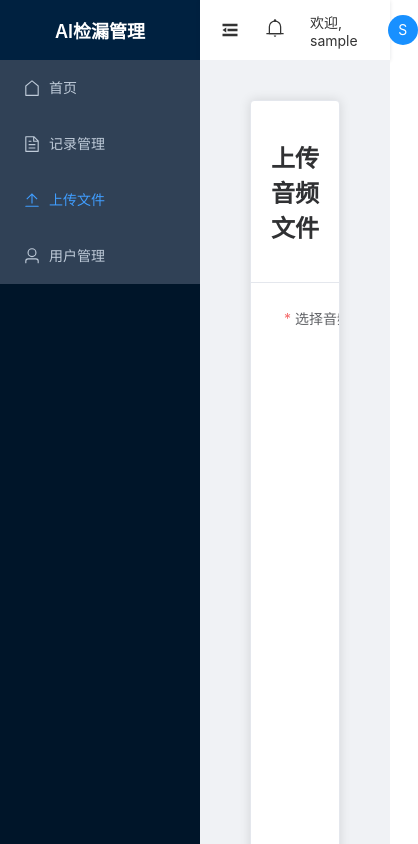
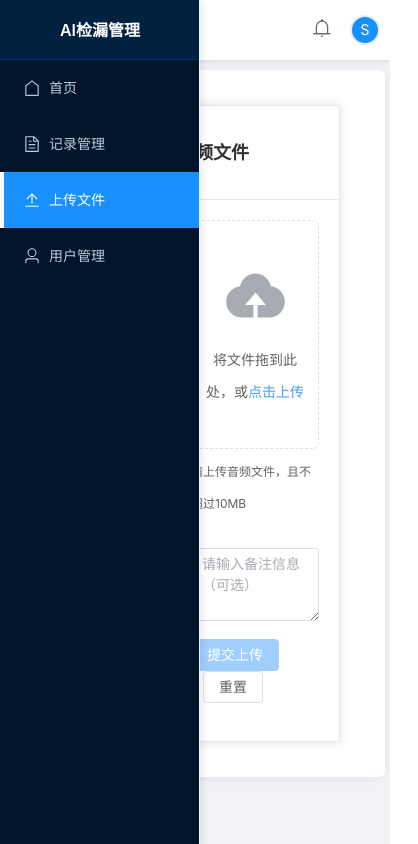
Before and after one commit to Lvshujun0918/AI_Water, a Vue app in the folder frontend/: page /upload in a window 390 px wide. Shown: the whole page, 418 px wide, since content can reach past the window. Built offline with nearby package versions, Linux system fonts and the light colour scheme; sample sign-in values are in the browser's storage.

Commit message:
Mod:提升样式

```diff
--- a/frontend/src/App.vue
+++ b/frontend/src/App.vue
@@ -23,6 +23,8 @@ export default {
 body {
   margin: 0;
   padding: 0;
+  font-size: 14px;
+  line-height: 1.5;
 }
 
 * {
@@ -38,21 +40,37 @@ body {
 ::-webkit-scrollbar-thumb {
   background-color: #c1c1c1;
   border-radius: 4px;
+  transition: background-color 0.3s;
+}
+
+::-webkit-scrollbar-thumb:hover {
+  background-color: #a8a8a8;
 }
 
 ::-webkit-scrollbar-track {
   background-color: #f1f1f1;
+  border-radius: 4px;
 }
 
 /* Element Plus 组件样式覆盖 */
 .el-card {
-  border-radius: 4px;
+  border-radius: 8px;
   border: 1px solid #e1e1e1;
   box-shadow: 0 2px 12px 0 rgba(0, 0, 0, 0.1);
+  transition: all 0.3s ease;
+}
+
+.el-card:hover {
+  box-shadow: 0 4px 20px 0 rgba(0, 0, 0, 0.12);
 }
 
 .el-button {
   border-radius: 4px;
+  transition: all 0.2s ease;
+}
+
+.el-button:hover {
+  transform: translateY(-1px);
 }
 
 .el-input__wrapper {
@@ -65,10 +83,34 @@ body {
 
 .el-table {
   background-color: #fff;
+  border-radius: 4px;
+  overflow: hidden;
 }
 
 .el-table th {
   background-color: #fafafa;
+}
+
+.el-table .el-table__row:hover {
+  background-color: #f5f7fa;
+}
+
+/* 页面标题样式 */
+.page-title {
+  font-size: 20px;
+  font-weight: 600;
+  color: #303133;
+  margin-bottom: 20px;
+  padding-bottom: 15px;
+  border-bottom: 1px solid #ebeef5;
+}
+
+/* 卡片标题样式 */
+.card-title {
+  font-size: 16px;
+  font-weight: 600;
+  color: #303133;
+  margin-bottom: 15px;
 }
 
 /* 响应式设计 */
@@ -76,5 +118,32 @@ body {
   .el-card {
     margin: 0 10px;
   }
+
+  body {
+    font-size: 13px;
+  }
+
+  .page-title {
+    font-size: 18px;
+    margin-bottom: 15px;
+    padding-bottom: 12px;
+  }
+}
+
+@media (max-width: 480px) {
+  body {
+    font-size: 12px;
+  }
+
+  .page-title {
+    font-size: 16px;
+    margin-bottom: 12px;
+    padding-bottom: 10px;
+  }
+
+  .card-title {
+    font-size: 14px;
+    margin-bottom: 12px;
+  }
 }
 </style>
--- a/frontend/src/components/Layout.vue
+++ b/frontend/src/components/Layout.vue
@@ -9,7 +9,7 @@
       <el-menu
         :default-active="activeMenu"
         class="layout-menu"
-        background-color="#304156"
+        background-color="#001529"
         text-color="#bfcbd9"
         active-text-color="#409eff"
         :collapse="isCollapse"
@@ -50,7 +50,7 @@
           <!-- 通知图标 -->
           <el-popover
             placement="bottom"
-            :width="300"
+            :width="320"
             trigger="click"
             @show="markNotificationsAsRead"
           >
@@ -101,8 +101,14 @@
             <el-avatar class="user-avatar" :size="30">{{ user.username ? user.username.charAt(0).toUpperCase() : 'U' }}</el-avatar>
             <template #dropdown>
               <el-dropdown-menu>
-                <el-dropdown-item command="profile">个人资料</el-dropdown-item>
-                <el-dropdown-item divided command="logout">退出登录</el-dropdown-item>
+                <el-dropdown-item command="profile">
+                  <el-icon><User /></el-icon>
+                  个人资料
+                </el-dropdown-item>
+                <el-dropdown-item divided command="logout">
+                  <el-icon><SwitchButton /></el-icon>
+                  退出登录
+                </el-dropdown-item>
               </el-dropdown-menu>
             </template>
           </el-dropdown>
@@ -111,14 +117,16 @@
 
       <!-- 主要内容 -->
       <el-main class="layout-main">
-        <slot></slot>
+        <div class="layout-main-content">
+          <slot></slot>
+        </div>
       </el-main>
     </el-container>
   </el-container>
 </template>
 
 <script>
-import { House, Document, Upload, User, Expand, Fold, Bell } from '@element-plus/icons-vue'
+import { House, Document, Upload, User, Expand, Fold, Bell, SwitchButton } from '@element-plus/icons-vue'
 import { apiClient } from '../config/api'
 
 export default {
@@ -130,7 +138,8 @@ export default {
     User,
     Expand,
     Fold,
-    Bell
+    Bell,
+    SwitchButton
   },
   props: {
     user: {
@@ -388,6 +397,18 @@ export default {
   color: #fff;
   transition: width 0.3s ease;
   box-shadow: 2px 0 8px rgba(29, 35, 41, 0.1);
+  position: relative;
+  z-index: 100;
+}
+
+.layout-aside::after {
+  content: '';
+  position: absolute;
+  top: 0;
+  right: 0;
+  bottom: 0;
+  width: 1px;
+  background-color: #f0f2f5;
 }
 
 .logo {
@@ -398,17 +419,72 @@ export default {
   background-color: #002140;
   color: #fff;
   overflow: hidden;
+  transition: all 0.3s ease;
+  position: relative;
+}
+
+.logo::after {
+  content: '';
+  position: absolute;
+  bottom: 0;
+  left: 0;
+  right: 0;
+  height: 1px;
+  background-color: #003366;
 }
 
 .logo h2 {
   margin: 0;
   font-weight: 600;
   font-size: 18px;
+  white-space: nowrap;
+  transition: opacity 0.3s ease;
 }
 
 /* 菜单样式 */
 .layout-menu {
   border: none;
+  transition: all 0.3s ease;
+  height: calc(100vh - 60px);
+  overflow-y: auto;
+}
+
+.layout-menu::-webkit-scrollbar {
+  width: 6px;
+}
+
+.layout-menu::-webkit-scrollbar-thumb {
+  background-color: rgba(255, 255, 255, 0.2);
+  border-radius: 3px;
+}
+
+.layout-menu::-webkit-scrollbar-track {
+  background-color: transparent;
+}
+
+.layout-menu .el-menu-item {
+  transition: all 0.3s ease;
+}
+
+.layout-menu .el-menu-item:hover {
+  background-color: #1890ff !important;
+  color: #ffffff !important;
+}
+
+.layout-menu .el-menu-item.is-active {
+  background-color: #1890ff !important;
+  color: #ffffff !important;
+  position: relative;
+}
+
+.layout-menu .el-menu-item.is-active::before {
+  content: '';
+  position: absolute;
+  top: 0;
+  left: 0;
+  bottom: 0;
+  width: 4px;
+  background-color: #ffffff;
 }
 
 /* 头部样式 */
@@ -419,6 +495,9 @@ export default {
   background-color: #fff;
   box-shadow: 0 1px 4px rgba(0, 21, 41, 0.12);
   padding: 0 20px;
+  height: 60px;
+  z-index: 10;
+  transition: all 0.3s ease;
 }
 
 .header-left {
@@ -430,6 +509,16 @@ export default {
   font-size: 20px;
   cursor: pointer;
   margin-right: 20px;
+  transition: transform 0.2s ease;
+  color: #666;
+  padding: 5px;
+  border-radius: 4px;
+}
+
+.menu-toggle:hover {
+  transform: scale(1.1);
+  color: #1890ff;
+  background-color: #f0f2f5;
 }
 
 .header-right {
@@ -441,22 +530,37 @@ export default {
 .notification-icon {
   cursor: pointer;
   padding: 5px;
+  font-size: 18px;
+  position: relative;
+  transition: color 0.3s;
+  color: #666;
+  border-radius: 4px;
+  padding: 8px;
 }
 
 .notification-icon:hover {
   color: #1890ff;
+  background-color: #f0f2f5;
 }
 
 .user-name {
   margin-right: 10px;
   font-size: 14px;
   color: #333;
+  font-weight: 500;
 }
 
 .user-avatar {
   background-color: #1890ff;
   color: white;
   cursor: pointer;
+  transition: all 0.3s;
+  border: 2px solid #e1f0ff;
+}
+
+.user-avatar:hover {
+  transform: scale(1.05);
+  box-shadow: 0 0 8px rgba(24, 144, 255, 0.4);
 }
 
 /* 通知面板样式 */
@@ -468,9 +572,10 @@ export default {
   display: flex;
   justify-content: space-between;
   align-items: center;
-  padding: 10px 15px;
+  padding: 12px 15px;
   border-bottom: 1px solid #eee;
-  font-weight: bold;
+  font-weight: 600;
+  background-color: #fafafa;
 }
 
 .notification-list {
@@ -482,7 +587,8 @@ export default {
   padding: 12px 15px;
   border-bottom: 1px solid #f0f0f0;
   cursor: pointer;
-  transition: background-color 0.2s;
+  transition: all 0.2s;
+  position: relative;
 }
 
 .notification-item:hover {
@@ -491,6 +597,7 @@ export default {
 
 .notification-item.unread {
   background-color: #e6f7ff;
+  border-left: 3px solid #1890ff;
 }
 
 .notification-title {
@@ -502,6 +609,7 @@ export default {
 .notification-time {
   font-size: 12px;
   color: #999;
+  margin-top: 5px;
 }
 
 .notification-content {
@@ -516,17 +624,92 @@ export default {
   margin-top: 10px;
 }
 
+.no-notifications {
+  text-align: center;
+  padding: 30px 0;
+  color: #999;
+}
+
 /* 主内容区域样式 */
 .layout-main {
   background-color: #f0f2f5;
   padding: 20px;
+  transition: padding 0.3s;
+  overflow-y: auto;
 }
 
 .layout-main-content {
   background: #fff;
   padding: 24px;
-  border-radius: 4px;
-  box-shadow: 0 2px 12px 0 rgba(0, 0, 0, 0.1);
-  min-height: calc(100vh - 100px);
+  border-radius: 8px;
+  box-shadow: 0 2px 12px 0 rgba(0, 0, 0, 0.05);
+  min-height: calc(100vh - 140px);
+  transition: all 0.3s ease;
+}
+
+.layout-main-content:hover {
+  box-shadow: 0 4px 20px 0 rgba(0, 0, 0, 0.08);
+}
+
+/* 响应式设计 */
+@media (max-width: 768px) {
+  .layout-aside {
+    position: fixed;
+    height: 100vh;
+    z-index: 1000;
+    transform: translateX(0);
+    transition: transform 0.3s ease;
+  }
+
+  .layout-aside.collapsed {
+    transform: translateX(-100%);
+  }
+
+  .layout-header {
+    padding: 0 15px;
+  }
+
+  .layout-main {
+    padding: 15px 10px;
+  }
+
+  .user-name {
+    display: none;
+  }
+
+  .notification-icon {
+    font-size: 20px;
+  }
+
+  .layout-main-content {
+    padding: 20px;
+  }
+}
+
+@media (max-width: 480px) {
+  .layout-main {
+    padding: 10px 5px;
+  }
+
+  .layout-main-content {
+    padding: 15px;
+    border-radius: 6px;
+  }
+
+  .logo h2 {
+    font-size: 16px;
+  }
+
+  .layout-header {
+    padding: 0 10px;
+  }
+
+  .menu-toggle {
+    margin-right: 10px;
+  }
+
+  .header-right {
+    gap: 10px;
+  }
 }
 </style>
```
